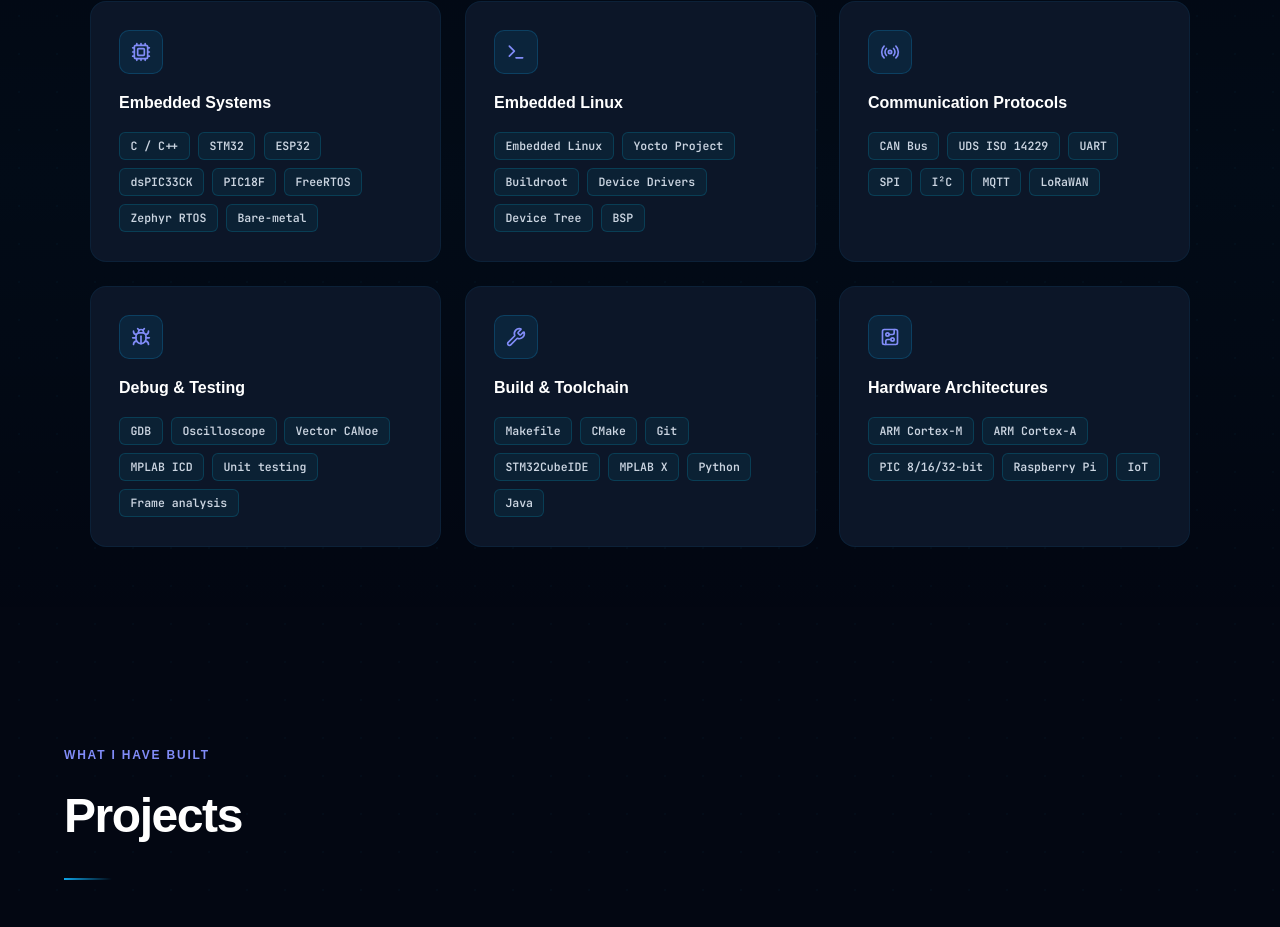
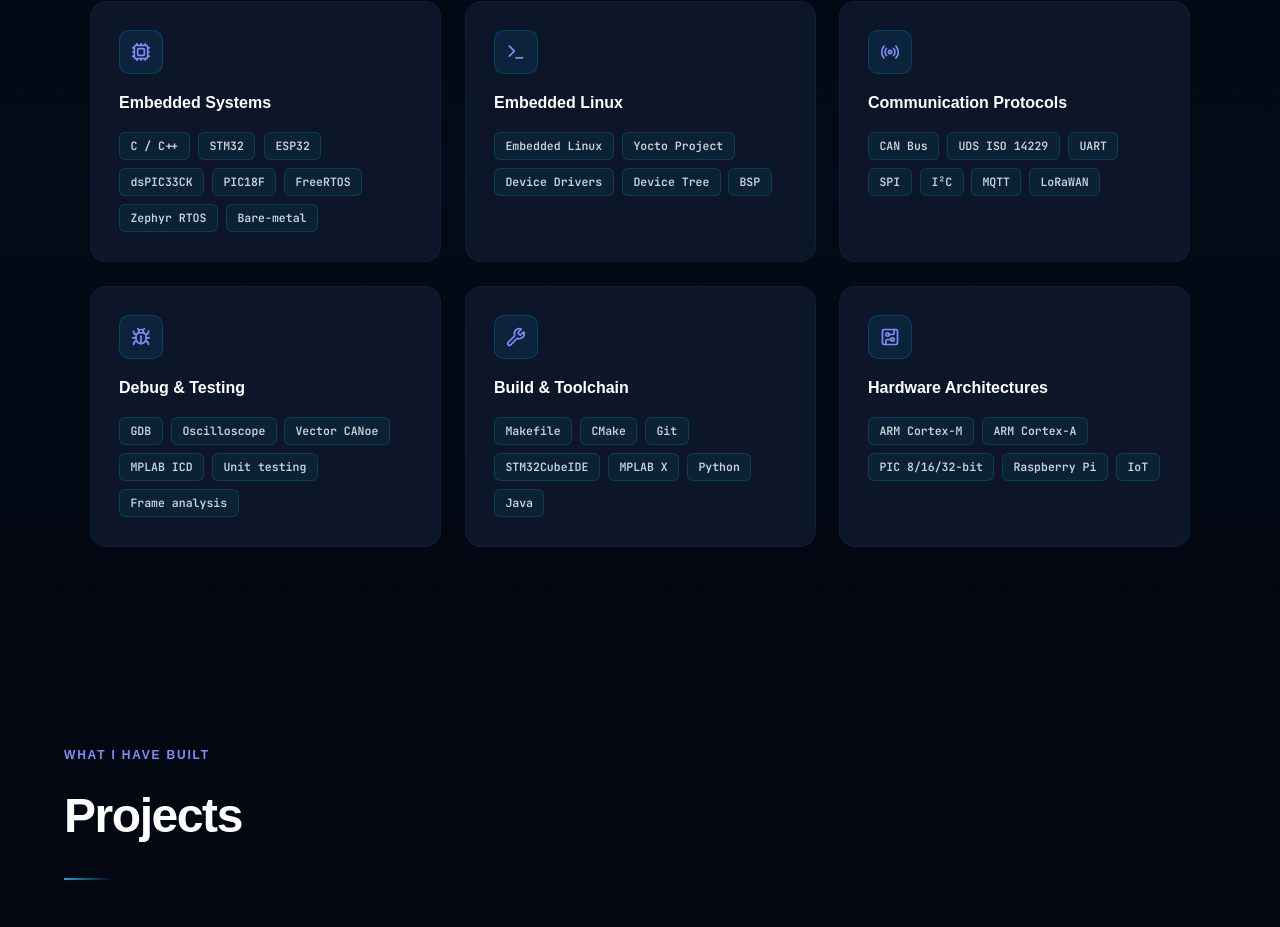
Before and after one commit to FrankApala/MyPortfolio, a Next.js app: page / in a window 1280 px wide. Shown: the part 4183-5110 px from the top of the page. Built offline with nearby package versions, Linux system fonts and the light colour scheme; a web font is replaced by a local one.

Commit message:
Remove Buildroot from skills

```diff
--- a/components/Skills.tsx
+++ b/components/Skills.tsx
@@ -8,7 +8,7 @@
 const skillsData: { fr: { icon: ReactNode; title: string; tags: string[] }[]; en: { icon: ReactNode; title: string; tags: string[] }[] } = {
   fr: [
     { icon: <Cpu size={20} />, title: 'Systèmes Embarqués', tags: ['C / C++', 'STM32', 'ESP32', 'dsPIC33CK', 'PIC18F', 'FreeRTOS', 'Zephyr RTOS', 'Bare-metal'] },
-    { icon: <Terminal size={20} />, title: 'Linux Embarqué', tags: ['Embedded Linux', 'Yocto Project', 'Buildroot', 'Device Drivers', 'Device Tree', 'BSP'] },
+    { icon: <Terminal size={20} />, title: 'Linux Embarqué', tags: ['Embedded Linux', 'Yocto Project', 'Device Drivers', 'Device Tree', 'BSP'] },
     { icon: <Radio size={20} />, title: 'Protocoles de Communication', tags: ['CAN Bus', 'UDS ISO 14229', 'UART', 'SPI', 'I²C', 'MQTT', 'LoRaWAN'] },
     { icon: <Bug size={20} />, title: 'Debug & Test', tags: ['GDB', 'Oscilloscope', 'Vector CANoe', 'MPLAB ICD', 'Tests unitaires', 'Analyse de trames'] },
     { icon: <Wrench size={20} />, title: 'Build & Outils', tags: ['Makefile', 'CMake', 'Git', 'STM32CubeIDE', 'MPLAB X', 'Python', 'Java'] },
@@ -16,7 +16,7 @@
   ],
   en: [
     { icon: <Cpu size={20} />, title: 'Embedded Systems', tags: ['C / C++', 'STM32', 'ESP32', 'dsPIC33CK', 'PIC18F', 'FreeRTOS', 'Zephyr RTOS', 'Bare-metal'] },
-    { icon: <Terminal size={20} />, title: 'Embedded Linux', tags: ['Embedded Linux', 'Yocto Project', 'Buildroot', 'Device Drivers', 'Device Tree', 'BSP'] },
+    { icon: <Terminal size={20} />, title: 'Embedded Linux', tags: ['Embedded Linux', 'Yocto Project', 'Device Drivers', 'Device Tree', 'BSP'] },
     { icon: <Radio size={20} />, title: 'Communication Protocols', tags: ['CAN Bus', 'UDS ISO 14229', 'UART', 'SPI', 'I²C', 'MQTT', 'LoRaWAN'] },
     { icon: <Bug size={20} />, title: 'Debug & Testing', tags: ['GDB', 'Oscilloscope', 'Vector CANoe', 'MPLAB ICD', 'Unit testing', 'Frame analysis'] },
     { icon: <Wrench size={20} />, title: 'Build & Toolchain', tags: ['Makefile', 'CMake', 'Git', 'STM32CubeIDE', 'MPLAB X', 'Python', 'Java'] },
```
